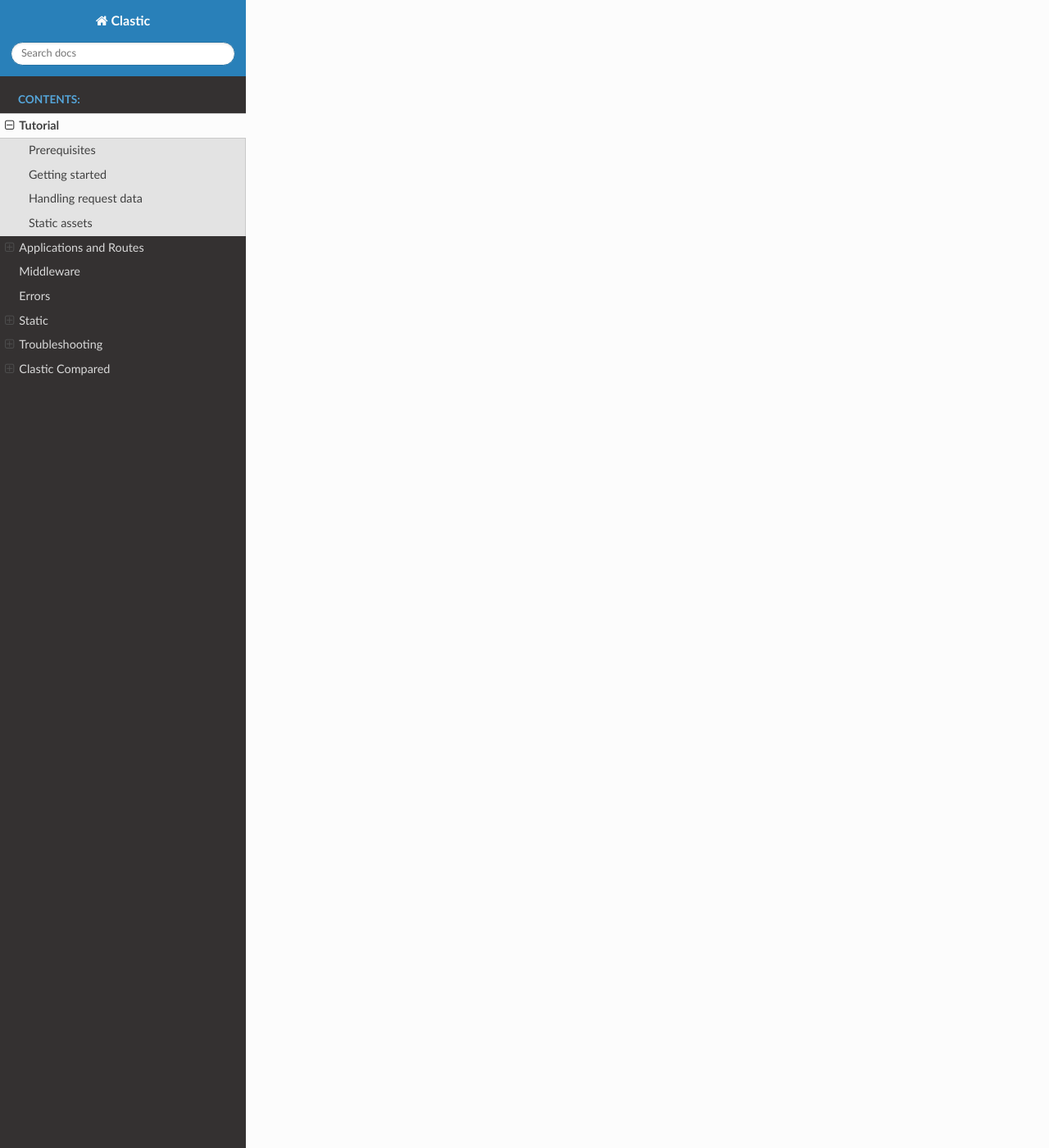
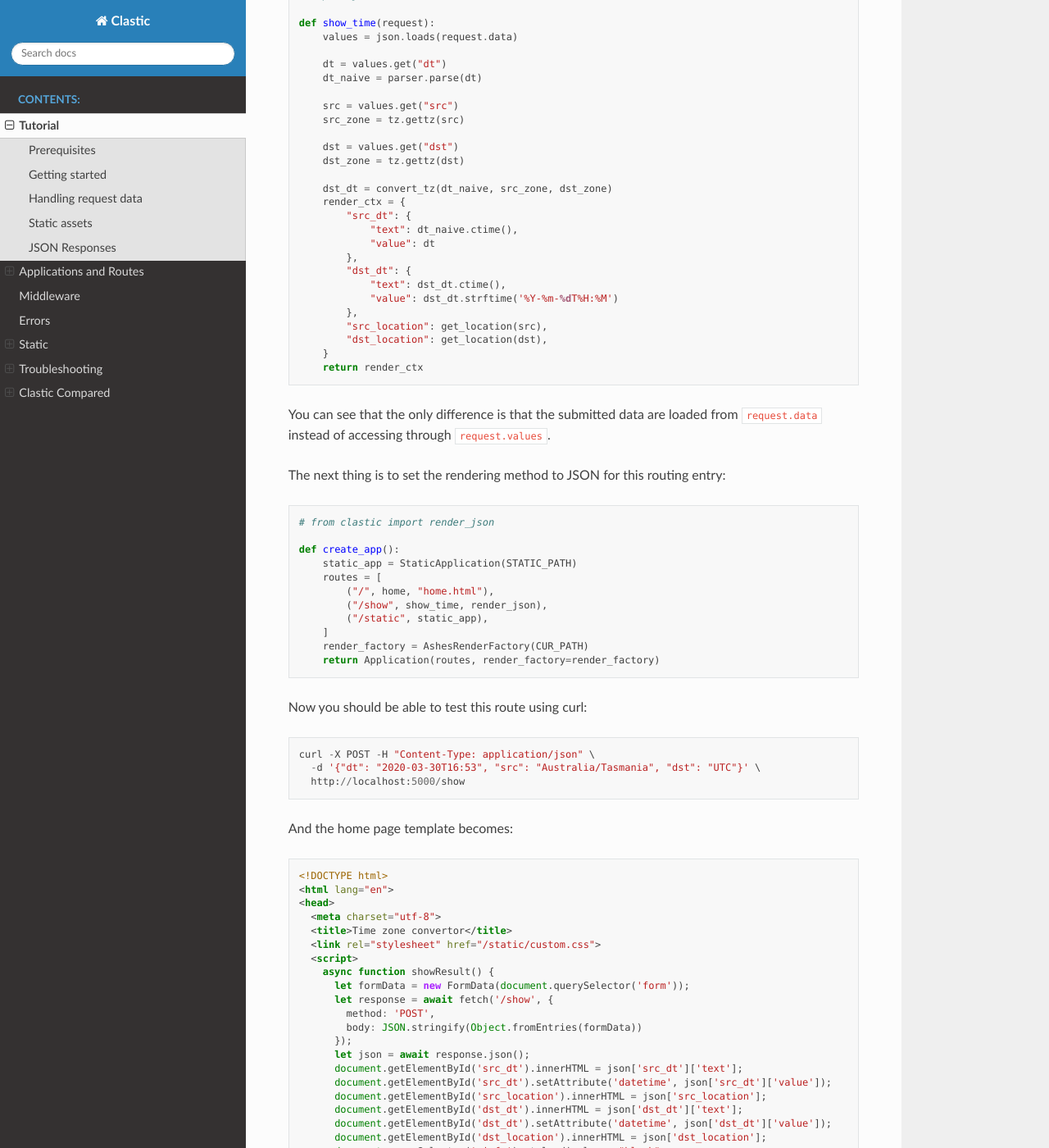
Before and after one commit to mahmoud/clastic, a Sphinx documentation site: the page built from docs/tutorial.rst, in a window 1280 px wide and 1400 px high, scrolled down 6815 px. Shown: the whole window at 82% size. Built offline with Sphinx 7.4.7 and the Read the Docs theme 2.0.0, drawn with Linux system fonts in a browser that asks for light colours; some of the changed text lies outside the part shown.

Commit message:
add section on json responses

```diff
--- a/docs/tutorial.rst
+++ b/docs/tutorial.rst
@@ -347,7 +350,6 @@
 
    p.info {
      font-size: 2em;
-     text-align: center;
      line-height: 2;
    }
 
@@ -396,6 +398,178 @@
    </head>
 
 
+JSON Responses
+--------------
+
+In the last part of the tutorial,
+we're going to display the converted time
+in the same page as the form
+instead of moving to a second page.
+In order to achieve this,
+we're going to use JavaScript to update the page
+with data received from the application using JSON.
+
+First, we're going to change our ``show_time()`` endpoint function
+to accept and return JSON data.
+
+.. code-block:: python
+
+   # import json
+
+   def show_time(request):
+       values = json.loads(request.data)
+
+       dt = values.get("dt")
+       dt_naive = parser.parse(dt)
+
+       src = values.get("src")
+       src_zone = tz.gettz(src)
+
+       dst = values.get("dst")
+       dst_zone = tz.gettz(dst)
+
+       dst_dt = convert_tz(dt_naive, src_zone, dst_zone)
+       render_ctx = {
+           "src_dt": {
+               "text": dt_naive.ctime(),
+               "value": dt
+           },
+           "dst_dt": {
+               "text": dst_dt.ctime(),
+               "value": dst_dt.strftime('%Y-%m-%dT%H:%M')
+           },
+           "src_location": get_location(src),
+           "dst_location": get_location(dst),
+       }
+       return render_ctx
+
+
+You can see that the only difference is
+that the submitted data are loaded from ``request.data``
+instead of accessing through ``request.values``.
+
+The next thing is to set the rendering method to JSON
+for this routing entry:
+
+.. code-block:: python
+
+   # from clastic import render_json
+
+   def create_app():
+       static_app = StaticApplication(STATIC_PATH)
+       routes = [
+           ("/", home, "home.html"),
+           ("/show", show_time, render_json),
+           ("/static", static_app),
+       ]
+       render_factory = AshesRenderFactory(CUR_PATH)
+       return Application(routes, render_factory=render_factory)
+
+
+Now you should be able to test this route using curl::
+
+  curl -X POST -H "Content-Type: application/json" \
+    -d '{"dt": "2020-03-30T16:53", "src": "Australia/Tasmania", "dst": "UTC"}' \
+    http://localhost:5000/show
+
+
+And the home page template becomes:
+
+.. code-block:: html
+
+   <!DOCTYPE html>
+   <html lang="en">
+   <head>
+     <meta charset="utf-8">
+     <title>Time zone convertor</title>
+     <link rel="stylesheet" href="/static/custom.css">
+     <script>
+       async function showResult() {
+         let formData = new FormData(document.querySelector('form'));
+         let response = await fetch('/show', {
+           method: 'POST',
+           body: JSON.stringify(Object.fromEntries(formData))
+         });
+         let json = await response.json();
+         document.getElementById('src_dt').innerHTML = json['src_dt']['text'];
+         document.getElementById('src_dt').setAttribute('datetime', json['src_dt']['value']);
+         document.getElementById('src_location').innerHTML = json['src_location'];
+         document.getElementById('dst_dt').innerHTML = json['dst_dt']['text'];
+         document.getElementById('dst_dt').setAttribute('datetime', json['dst_dt']['value']);
+         document.getElementById('dst_location').innerHTML = json['dst_location'];
+         document.querySelector('.info').style.display = "block";
+       }
+     </script>
+   </head>
+   <body>
+     <h1>Time zone convertor</h1>
+     <form action="/show" method="post">
+       <input type="datetime-local" name="dt" value="{now}" required>
+
+       <div class="timezones">
+         <div class="timezone">
+           <label for="src">From:</label>
+           <select name="src" id="src">
+             {#zones}
+             {@eq key=location value="{default_src}"}
+             <option value="{zone}" selected>{location}</option>
+             {:else}
+             <option value="{zone}">{location}</option>
+             {/eq}
+             {/zones}
+           </select>
+         </div>
+
+         <div class="timezone">
+           <label for="dst">To:</label>
+           <select name="dst" id="dst">
+             {#zones}
+             {@eq key=location value="{default_dst}"}
+             <option value="{zone}" selected>{location}</option>
+             {:else}
+             <option value="{zone}">{location}</option>
+             {/eq}
+             {/zones}
+           </select>
+         </div>
+       </div>
+     </form>
+     <p><button onclick="showResult()">Show</button></p>
+
+     <p class="info">
+       When it's <time id="src_dt" datetime="2020-01-01T18:00">Jan 1 2020</time>
+       in <span id="src_location">UTC</span>,<br>
+       it's <time id="dst_dt" datetime="2020-01-01T18:00">Jan 1 2020</time>
+       in <span id="dst_location">UTC</span>.
+     </p>
+   </body>
+   </html>
+
+
+The changes are:
+
+- The template for showing the result has been merged.
+  It contains dummy information.
+
+- The JavaScript code for updating the page is added.
+  It gets called when the button is clicked.
+
+- The button element is moved out of the form element.
+
+One last thing to do is to hide the result markup
+when the page is first loaded.
+This can be easily achieved in CSS:
+
+.. code-block:: css
+
+   p.info {
+     display: none;
+   }
+
+
+*TODO: where to go from here? post middleware?*
+
+
 .. _list of tz database time zones: https://en.wikipedia.org/wiki/List_of_tz_database_time_zones
 .. _Virtual Environments and Packages: https://docs.python.org/3/tutorial/venv.html
 .. _Ashes: https://github.com/mahmoud/ashes
```
Also changed, not shown: other parts of docs/tutorial.rst (+3 -0 lines).
